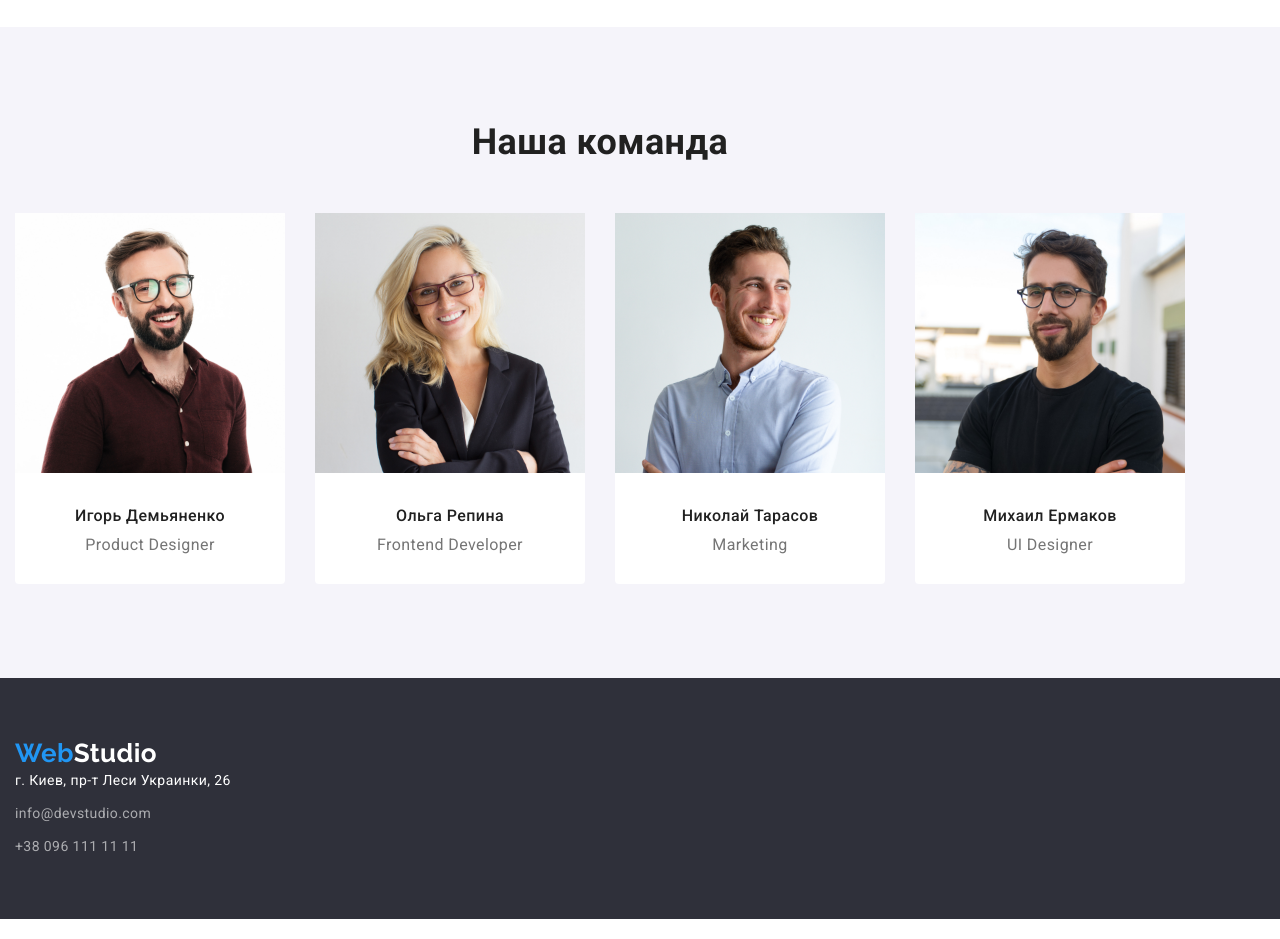
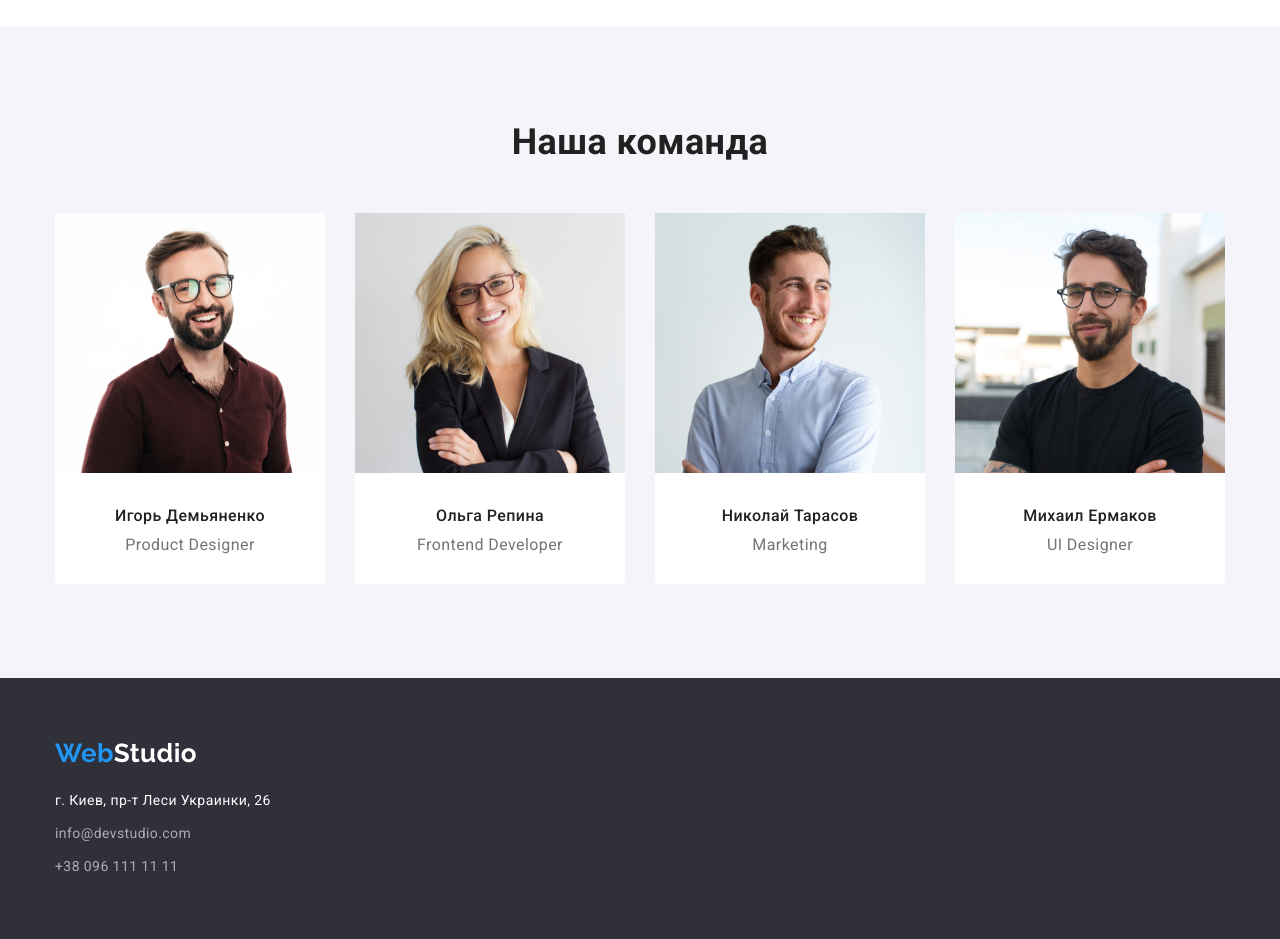
Before and after one commit to GrinchenkoD/goit-markup-hw-03, a plain HTML site: page index.html in a window 1280 px wide. Shown: the part 1500-2439 px from the top of the page. Drawn offline with nearby package versions, Linux system fonts and the light colour scheme.

Commit message:
Внесены правки
для контейнера марджин 0 авто
исправлен марджин в лого футера

```diff
--- a/css/styles.css
+++ b/css/styles.css
@@ -50,7 +50,7 @@ body {
         width: 1200px;
         /* outline: 2px solid red; */
         padding: 0 15px;
-        justify-content: center;
+        margin: 0 auto;
         }
 
 /*  =================Хедер===================== */
@@ -302,6 +302,7 @@ padding-bottom: 94px;
         font-size: 26px;
         line-height: 1.19;
 
+        display: block;
         margin-bottom: 20px;
 }
 .footer-logo .accent {
```
